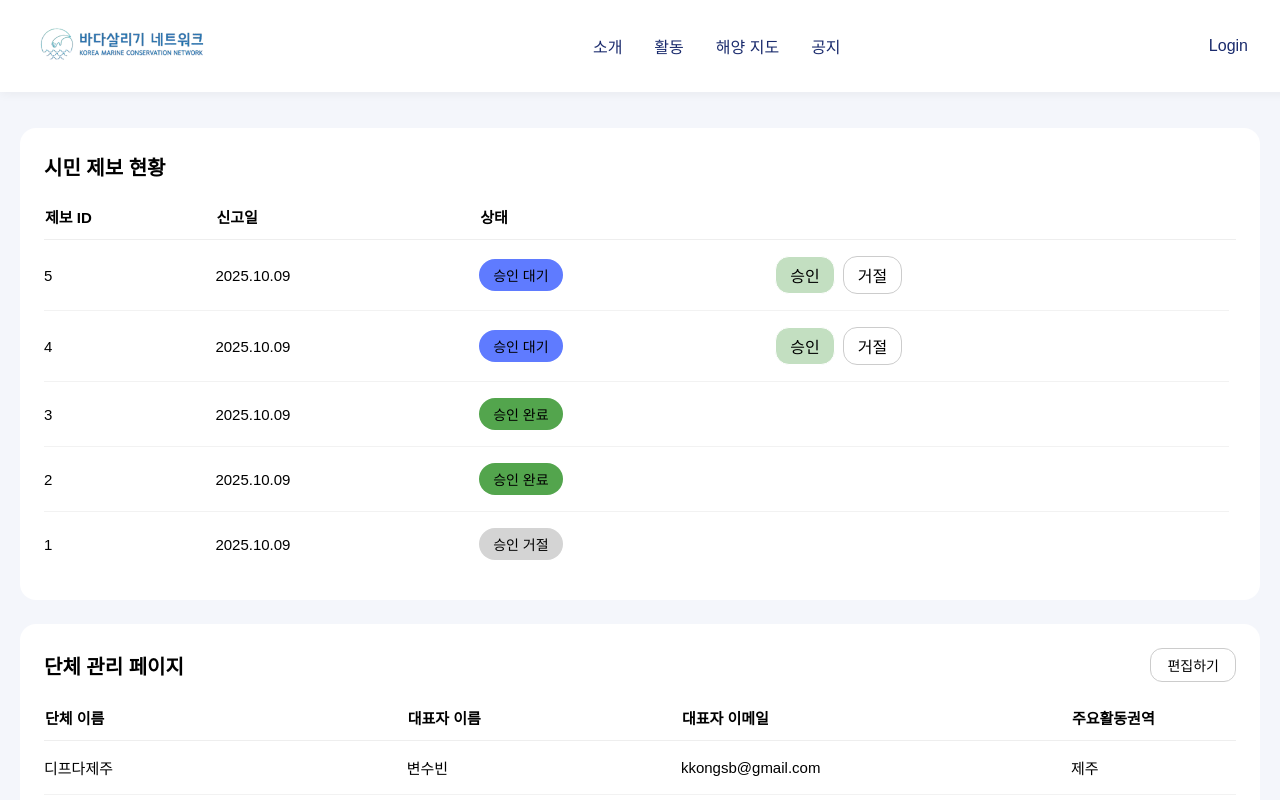
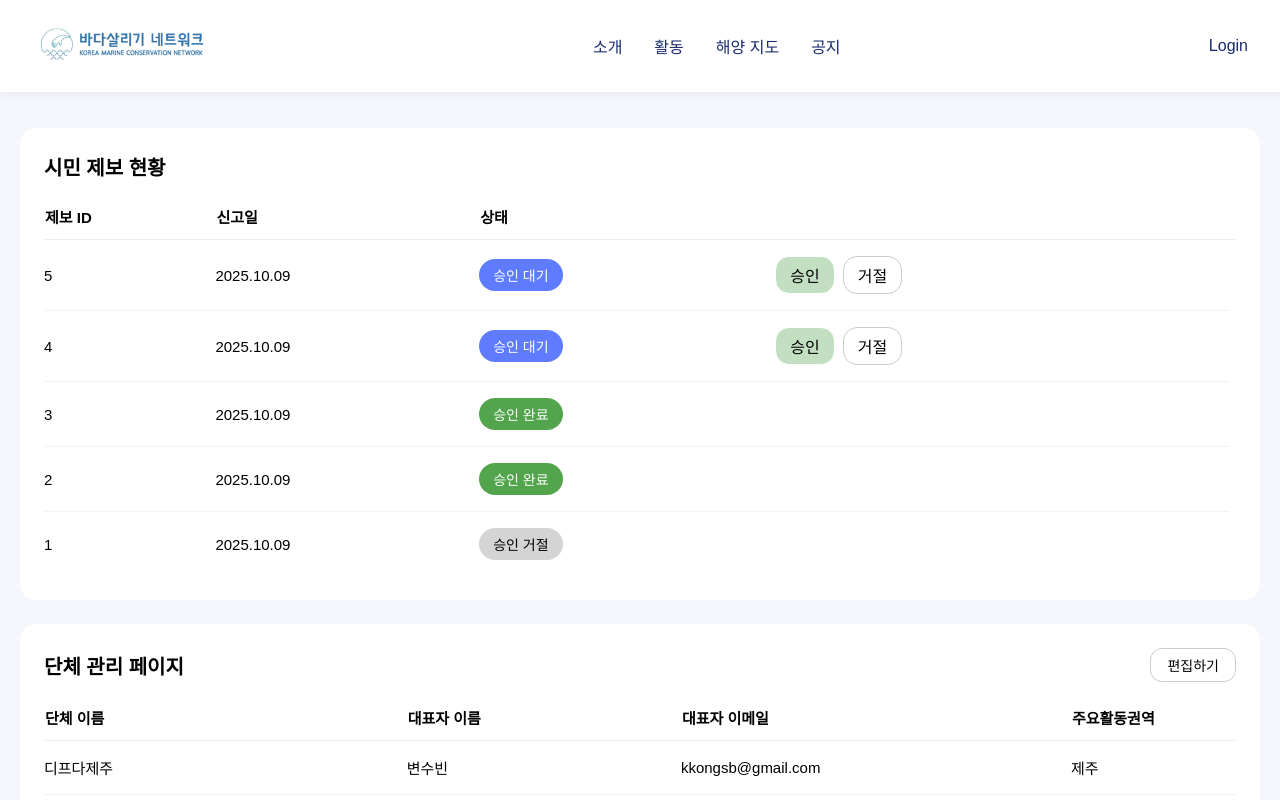
Before and after one commit to Lyla-Dev/piuda-front, a Vue app in the folder front/: page /manager-dashboard in a window 1280 px wide. Shown: the top 800 px of the page. Built offline with nearby package versions, Linux system fonts and the light colour scheme; no server answers.

Commit message:
chore : color changed

```diff
--- a/front/src/components/DashBoardView/Components/ListCard.vue
+++ b/front/src/components/DashBoardView/Components/ListCard.vue
@@ -162,17 +162,17 @@ h2 {
   padding: 6px 14px;
   border-radius: 20px;
   font-size: 14px;
-  font-weight: 500;
+  font-weight: 300;
 }
 
 .status-pending {
   background-color: #5f7bff;
-  color: #000;
+  color: #fff;
 }
 
 .status-approved {
   background-color: #53a54d;
-  color: #000;
+  color: #fff;
 }
 
 .status-rejected {
```
